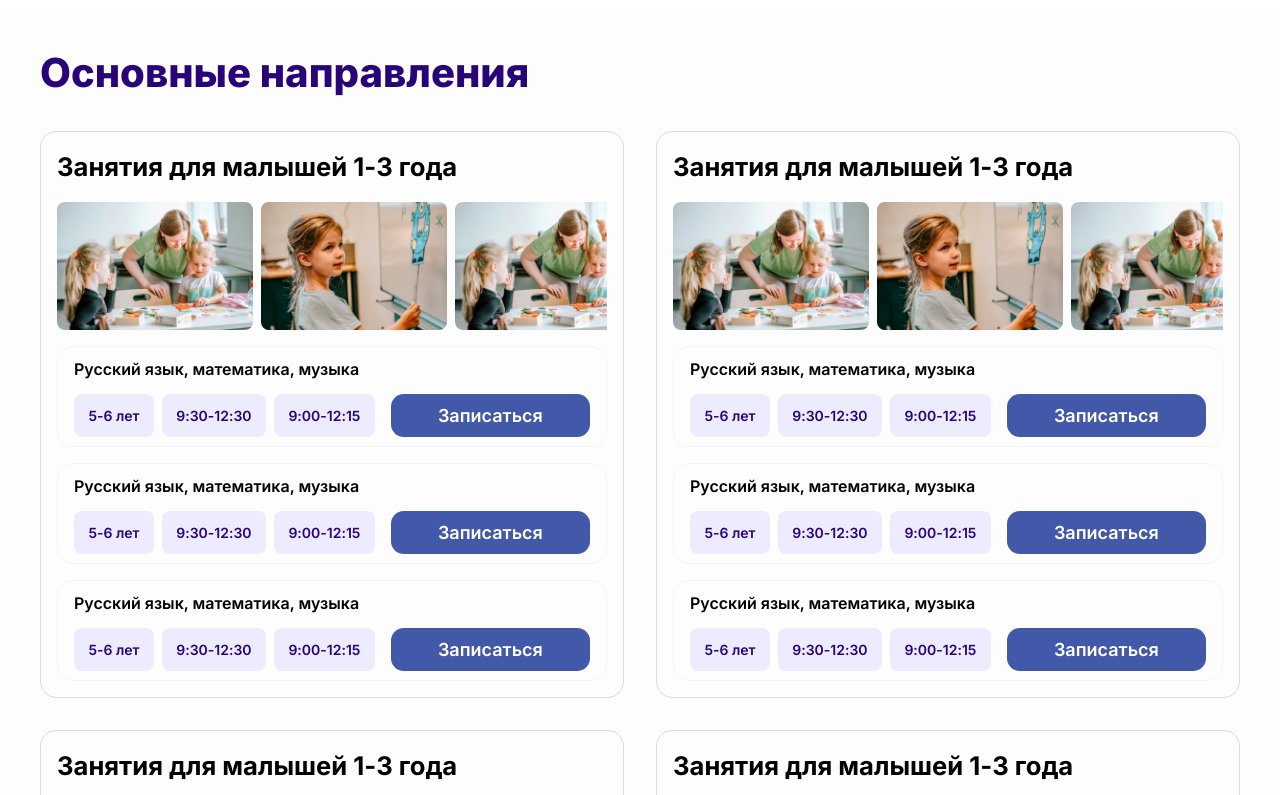
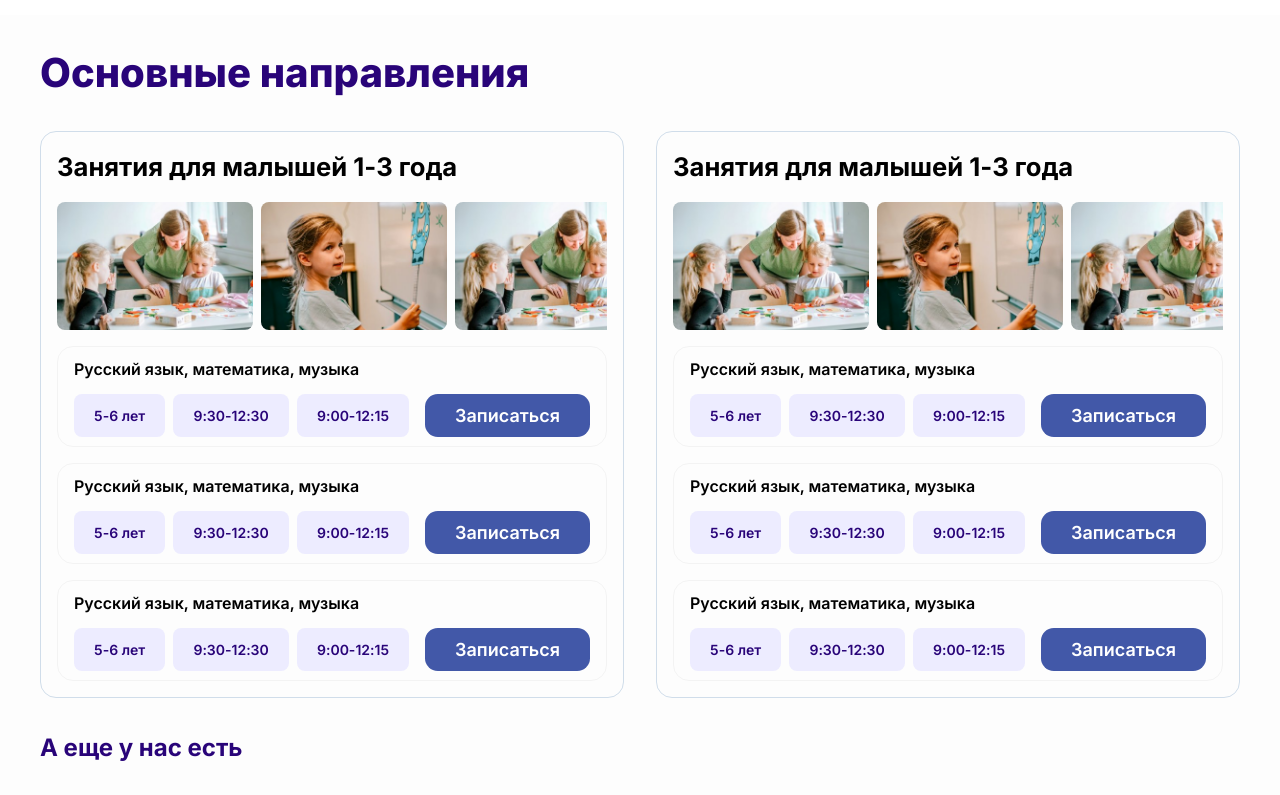
Before and after one commit to IronAdministrator/lanSchool, a website built with Vite: page index.html in a window 1280 px wide. Shown: the part 580-1375 px from the top of the page. Built offline with nearby package versions, Linux system fonts and the light colour scheme.

Commit message:
cards section with new grid layout

```diff
--- a/index.html
+++ b/index.html
@@ -167,6 +167,9 @@
                 </div>
               </div>
             </div>
+            <div class="secondary-heading-blue text-center span-all-columns">
+              А еще у нас есть
+            </div>
             <div class="card">
               <div class="card-title secondary-heading">
                 Занятия для малышей 1-3 года
--- a/style.css
+++ b/style.css
@@ -163,6 +163,11 @@ select {
   font-size: var(--fs-secondary-heading);
   font-weight: 700;
 }
+.secondary-heading-blue {
+  font-size: var(--fs-800);
+  font-weight: 700;
+  color: var(--clr-blue-800);
+}
 .text-muted {
   color: var(--clr-grey-500);
 }
@@ -177,6 +182,9 @@ select {
 }
 .d-none {
   display: none;
+}
+.span-all-columns {
+  grid-column: 1 / -1;
 }
 @media only screen and (min-width: 33.75em) {
   .text-center {
@@ -348,40 +356,12 @@ header .nav-main .nav-items .nav-item.insta-icon-container {
 }
 
 .section-cards .course-cards {
-  /* display: flex; */
   display: grid;
-  grid-template-columns: repeat(
-    auto-fill,
-    minmax(min(33.125rem, 100%), 33.125rem)
-  );
+  grid-template-columns: repeat(auto-fill, minmax(min(39.3rem, 100%), 39.3rem));
   justify-content: center;
   gap: 2rem;
 }
-
-@media only screen and (min-width: 33.75em) {
-  .section-cards .course-cards {
-    /* display: grid;
-    gap: 2rem;
-    justify-content: center; */
-    /* grid-template-columns: repeat(2, 1fr); */
-  }
-}
 @media only screen and (min-width: 48em) {
-  .section-cards .course-cards {
-    /* grid-template-columns: repeat(2, 24rem); */
-    /* grid-template-columns: repeat(auto-fill, minmax(min(22rem, 100%), 22rem)); */
-    /* justify-content: space-evenly; */
-    /* gap: 1rem; */
-    grid-template-columns: repeat(2, 1fr);
-  }
-}
-/* @media only screen and (min-width: 62em) {
-  .section-cards .course-cards {
-    grid-template-columns: repeat(2, 24rem);
-    gap: 1rem;
-  }
-} */
-@media only screen and (min-width: 75em) {
   .section-cards .course-cards {
     grid-template-columns: repeat(2, 1fr);
   }
@@ -404,7 +384,6 @@ header .nav-main .nav-items .nav-item.insta-icon-container {
 }
 
 .section-cards .course-cards .card .card-image img {
-  /* max-width: 10rem; */
   border-radius: 0.5rem;
 }
 
@@ -413,7 +392,6 @@ header .nav-main .nav-items .nav-item.insta-icon-container {
   border: 1px solid var(--clr-background-secondary);
   border-radius: 1rem;
 }
-
 @media only screen and (min-width: 75em) {
   .section-cards .course-cards .card .card-course-list {
     padding: 0.6rem 1rem;
@@ -428,16 +406,12 @@ header .nav-main .nav-items .nav-item.insta-icon-container {
 
 .section-cards .course-cards .card .card-course-list .course-info {
   display: flex;
-  /* flex-direction: column; */
   gap: 1rem;
   flex-wrap: wrap;
 }
-
-/* @media only screen and (min-width: 33.75em) and (max-width: 48em) {
-  .section-cards .course-cards .card .card-course-list .course-info {
-    flex-direction: row;
-  }
-} */
+.section-cards .course-cards .card .card-course-list .course-info * {
+  flex-grow: 1;
+}
 
 .section-cards .course-cards .card .card-course-list .course-info .info-pills {
   display: flex;
@@ -454,6 +428,7 @@ header .nav-main .nav-items .nav-item.insta-icon-container {
   display: flex;
   justify-content: center;
   align-items: center;
+  flex-grow: 1;
   background-color: var(--clr-blue-200);
   padding: 0.3rem 0.9rem;
   border-radius: 0.5rem;
@@ -464,9 +439,7 @@ header .nav-main .nav-items .nav-item.insta-icon-container {
 
 .section-cards .course-cards .card .card-course-list .course-info .sign-btn {
   display: flex;
-  flex-grow: 1;
 }
-
 @media only screen and (min-width: 33.75em) and (max-width: 48em) {
   .section-cards .course-cards .card .card-course-list .course-info .sign-btn {
     /* margin-left: auto; */
```
